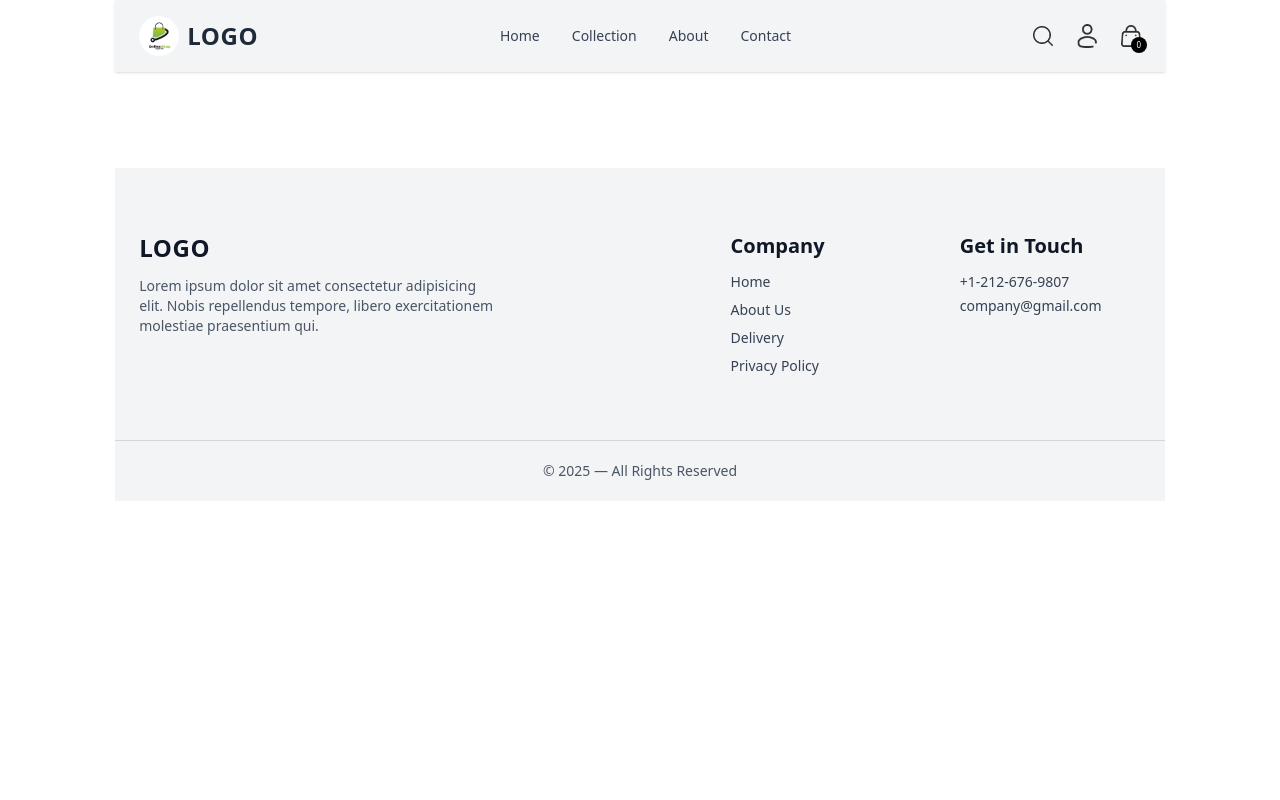
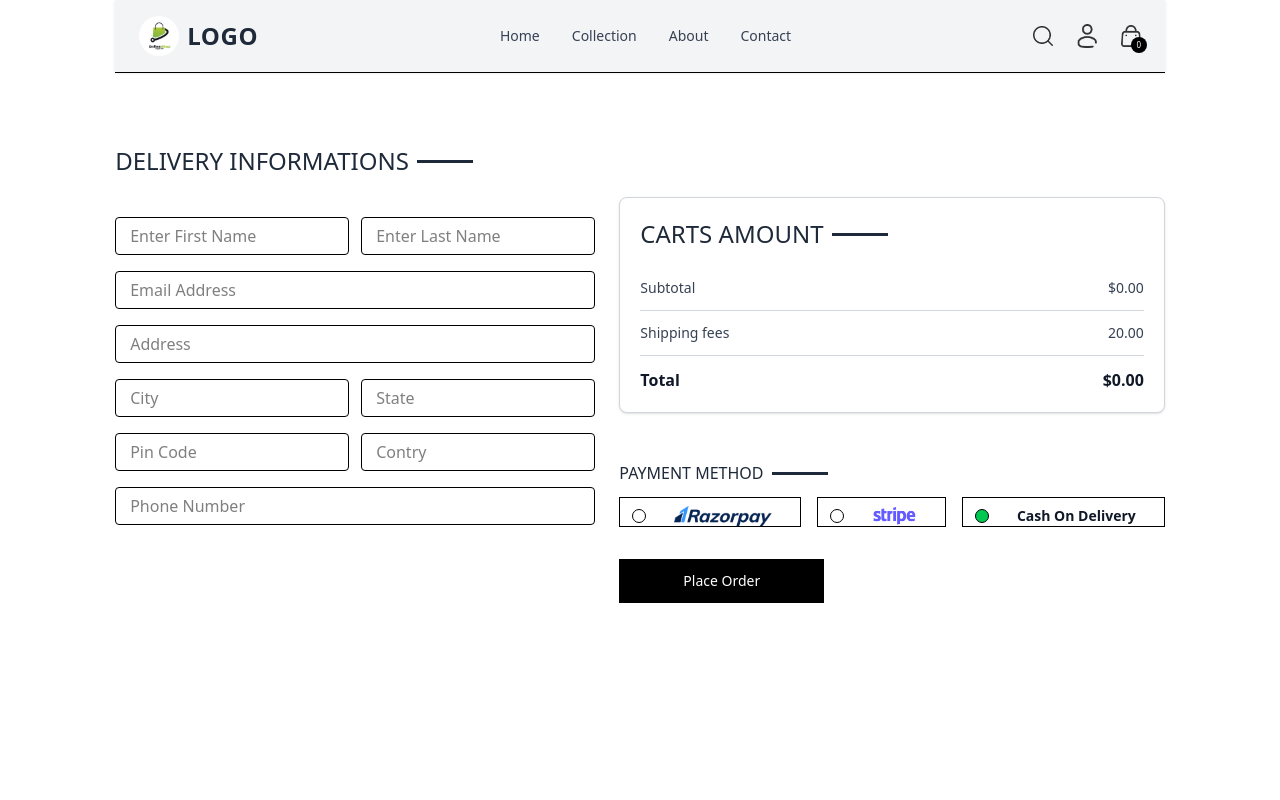
Before and after one commit to rohitjaiswal975/React-ECommerce-Website, a React (Vite) app: page /placeorder in a window 1280 px wide. Shown: the top 800 px of the page. Built offline with nearby package versions, Linux system fonts and the light colour scheme.

Commit message:
adding new things

```diff
--- a/src/App.jsx
+++ b/src/App.jsx
@@ -4,7 +4,7 @@
 import About from "./Pages/About"
 import Contact from "./Pages/Contact"
 import Products from "./Pages/Products"
-import DisplayOrder from "./Pages/DisplayOrder"
+import Order from "./Pages/Order"
 import Login from "./Pages/Login"
 import PlaceOrder from "./Pages/PlaceOrder"
 import Cart from "./Pages/Cart"
@@ -27,7 +27,7 @@
         <Route path="/collection" element={<Collecttion />} />
         <Route path="/contact" element={<Contact />} />
         <Route path="/products/:productsId" element={<Products />} />
-        <Route path="/order" element={<DisplayOrder />} />
+        <Route path="/order" element={<Order />} />
         <Route path="/login" element={<Login />} />
         <Route path="placeorder" element={<PlaceOrder />} />
         <Route path="cart" element={<Cart />} />
--- a/src/Compontes/CartTotal.jsx
+++ b/src/Compontes/CartTotal.jsx
@@ -1,33 +1,39 @@
-import { useContext } from "react"
-import { ShopContext } from "../Contex/ShopContex"
+import { useContext } from "react";
+import { ShopContext } from "../Contex/ShopContex";
 import TitleSection from "./TitleSection";
 
 const CartTotal = () => {
-    const {currency , delivery_fees , getCartAmount} = useContext(ShopContext);
+  const { currency, delivery_fees, getCartAmount } = useContext(ShopContext);
 
   return (
-    <div className="w-full">
-      <div className="text-2xl">
-        <TitleSection text1={"CARTS"} text2={"AMOUNT"}/>
+    <div className="w-full border border-gray-300 rounded-lg p-5 bg-white shadow-sm">
+      <div className="text-2xl mb-4">
+        <TitleSection text1={"CARTS"} text2={"AMOUNT"} />
       </div>
-      <div className="flex flex-col gap-3 mt-2 text-sm">
-            <div className="flex justify-between">
+
+      <div className="flex flex-col gap-3 text-sm">
+        <div className="flex justify-between text-gray-700">
           <p>Subtotal</p>
           <p>{currency}{getCartAmount()}.00</p>
         </div>
-            <hr />
-            <div className="flex justify-between">
+        <hr className="border-gray-300" />
+
+        <div className="flex justify-between text-gray-700">
           <p>Shipping fees</p>
-                <p>{delivery_fees}</p>
+          <p>{delivery_fees}.00</p>
         </div>
-            <hr />
-            <div className="flex justify-between">
+        <hr className="border-gray-300" />
+
+        <div className="flex justify-between text-base font-semibold text-gray-900">
           <b>Total</b>
-                    <b>{currency}{getCartAmount() === 0 ? 0 : getCartAmount() + delivery_fees}</b>
+          <b>
+            {currency}
+            {getCartAmount() === 0 ? 0 : getCartAmount() + delivery_fees}.00
+          </b>
         </div>
       </div>
     </div>
-  )
-}
+  );
+};
 
-export default CartTotal
+export default CartTotal;
--- a/src/Contex/ShopContex.jsx
+++ b/src/Contex/ShopContex.jsx
@@ -1,6 +1,7 @@
 import { createContext, useEffect, useState } from "react";
 import products from "../assets/Proucts";
 import { toast } from "react-toastify";
+import { useNavigate } from "react-router-dom";
 
 export const ShopContext = createContext();
 
@@ -10,6 +11,7 @@
   const [search, setsearch] = useState("");
   const [showSearch, setShowSearch] = useState(false);
   const [cartItems, setcartItems] = useState({});
+  const Navigate = useNavigate();
 
   const addToCart = ({ itemsId, size }) => {
     let cartData = structuredClone(cartItems);
@@ -67,11 +69,11 @@
       let totalAmount = 0
 
       for (const items in cartItems) {
-        let productsInfo = products.find((item) => item.id === item)
+        let productsInfo = products.find((product) => product.id === items)
         for (const item in cartItems[items]) {
           try {
               if(cartItems[items][item]) {
-                totalAmount = productsInfo.price * cartItems[items][item]
+                totalAmount += productsInfo.price * cartItems[items][item]
               }
           }catch (err) {
 
@@ -94,6 +96,7 @@
     getCartCounter,
     updateQuantity,
     getCartAmount,
+    Navigate,
   };
 
   return (
--- a/src/Pages/Cart.jsx
+++ b/src/Pages/Cart.jsx
@@ -2,9 +2,10 @@
 import { ShopContext } from "../Contex/ShopContex";
 import TitleSection from "../Compontes/TitleSection";
 import image from "../assets/image";
+import CartTotal from "../Compontes/CartTotal";
 
 const Cart = () => {
-  const { cartItems, currency, products, updateQuantity } =
+  const { cartItems, currency, products, updateQuantity , Navigate } =
     useContext(ShopContext);
   const [cartData, setCartData] = useState([]);
 
@@ -87,6 +88,15 @@
           );
         })}
       </div>
+
+      <div className="flex justify-end my-20">
+            <div className="w-full sm:w-[450px]">
+                <CartTotal />
+            </div>
+            <div className="w-full text-end">
+                <button onClick={() => Navigate("/placeorder")} className="bg-black text-white text-sm my-8 px-8 py-3">Proceed To Check Out</button>
+            </div>
+      </div>
     </section>
   );
 };
--- a/src/Pages/DisplayOrder.jsx
+++ b/src/Pages/Order.jsx
@@ -1,6 +1,6 @@
 import React from 'react'
 
-const DisplayOrder = () => {
+const Order = () => {
   return (
     <div>
 
@@ -8,4 +8,4 @@
   )
 }
 
-export default DisplayOrder
+export default Order
--- a/src/Pages/PlaceOrder.jsx
+++ b/src/Pages/PlaceOrder.jsx
@@ -1,11 +1,100 @@
-import React from 'react'
+import React, { useContext, useState } from "react";
+import TitleSection from "../Compontes/TitleSection";
+import CartTotal from "../Compontes/CartTotal";
+import image from "../assets/image";
+import { ShopContext } from "../Contex/ShopContex";
 
 const PlaceOrder = () => {
+  const [selectedPayment , setselectedPayment] = useState("Cash")
+  const {Navigate} = useContext(ShopContext)
+
   return (
-    <div>
+    <section className="flex flex-col sm:flex-row justify-between gap-4 pt-5 sm:pt-15 min-h-[80vh] border-t">
+      {/* left side */}
+      <div className="flex flex-col gap-4 w-full sm:max-w-[480px]">
+        <div className="text-xl sm:text-2xl my-3">
+          <TitleSection text1={"DELIVERY"} text2={"INFORMATIONS"} />
+        </div>
+        <div className="flex gap-3">
+          <input
+            type="text"
+            className="border border-gary-900 rounded py-1.5 px-3.5 w-full"
+            placeholder="Enter First Name"
+          />
+          <input
+            type="text"
+            className="border border-gary-900 rounded py-1.5 px-3.5 w-full"
+            placeholder="Enter Last Name"
+          />
+        </div>
+        <input
+          type="email"
+          className="border border-gary-900 rounded py-1.5 px-3.5 w-full"
+          placeholder="Email Address"
+        />
+        <input
+          type="text"
+          className="border border-gary-900 rounded py-1.5 px-3.5 w-full"
+          placeholder="Address"
+        />
+        <div className="flex gap-3">
+          <input
+            type="text"
+            className="border border-gary-900 rounded py-1.5 px-3.5 w-full"
+            placeholder="City"
+          />
+          <input
+            type="text"
+            className="border border-gary-900 rounded py-1.5 px-3.5 w-full"
+            placeholder="State"
+          />
+        </div>
+        <div className="flex gap-3">
+          <input
+            type="number"
+            className="border border-gary-900 rounded py-1.5 px-3.5 w-full"
+            placeholder="Pin Code"
+          />
+          <input
+            type="text"
+            className="border border-gary-900 rounded py-1.5 px-3.5 w-full"
+            placeholder="Contry"
+          />
+        </div>
+        <input
+          type="number"
+          className="border border-gary-900 rounded py-1.5 px-3.5 w-full"
+          placeholder="Phone Number"
+        />
+      </div>
+      {/* Right Side */}
+      <div className="mt-8">
+        <div className="mt-8 min-w-80">
+          <CartTotal />
+        </div>
+        <div className="mt-12">
+          <TitleSection text1={"PAYMENT"} text2={"METHOD"} />
+          <div className="flex gap-4 flex-col lg:flex-row">
+            <div onClick={()=> setselectedPayment("Razopay")} className="flex items-center gap-3 border pt-2 px-3 cursor-pointer">
+              <p className={`min-w-3.5 h-3.5 border rounded-full ${selectedPayment === "Razopay"? "bg-green-500":""} `}></p>
+              <img src={image.razopay} className="h-5 mx-4" alt="image"/>
+            </div>
+            <div onClick={()=> setselectedPayment("Strip")} className="flex items-center gap-3 border pt-2 px-3 cursor-pointer">
+              <p className={`min-w-3.5 h-3.5 border rounded-full ${selectedPayment === "Strip"? "bg-green-500":""} `}></p>
+              <img src={image.strip} className="h-5 mx-4" alt="image"/>
+            </div>
+            <div onClick={()=> setselectedPayment("Cash")} className="flex items-center gap-3 border pt-2 px-3 cursor-pointer">
+              <p className={`min-w-3.5 h-3.5 border rounded-full ${selectedPayment === "Cash"? "bg-green-500":""} `}></p>
+              <p className="text-gray-900 text-sm font-bold mx-4">Cash On Delivery</p>
+            </div>
+          </div>
+          <div className="w-full text-emd mt-8">
+              <button onClick={() => Navigate("/order")} className="bg-black text-white px-16 py-3 text-sm">Place Order</button>
+          </div>
+        </div>
+      </div>
+    </section>
+  );
+};
 
-    </div>
-  )
-}
-
-export default PlaceOrder
+export default PlaceOrder;
--- a/src/assets/image.js
+++ b/src/assets/image.js
@@ -11,7 +11,8 @@
 import exchange from "./exchange.jpg"
 import dropdown from "./dropdown2image.png"
 import deleted from "./deleted-icon.png"
-
+import razopay from "./razorpay-logo.png"
+import strip from "./stripe-logo.png"
 
  const image = {
     Logo,
@@ -27,6 +28,8 @@
     exchange,
     dropdown,
     deleted,
+    razopay,
+    strip,
 }
 
 export default image
```
Also changed, not shown: src/assets/razorpay-logo.png (added), src/assets/stripe-logo.png (added). Lines whose indentation alone changed are shown as unchanged.
